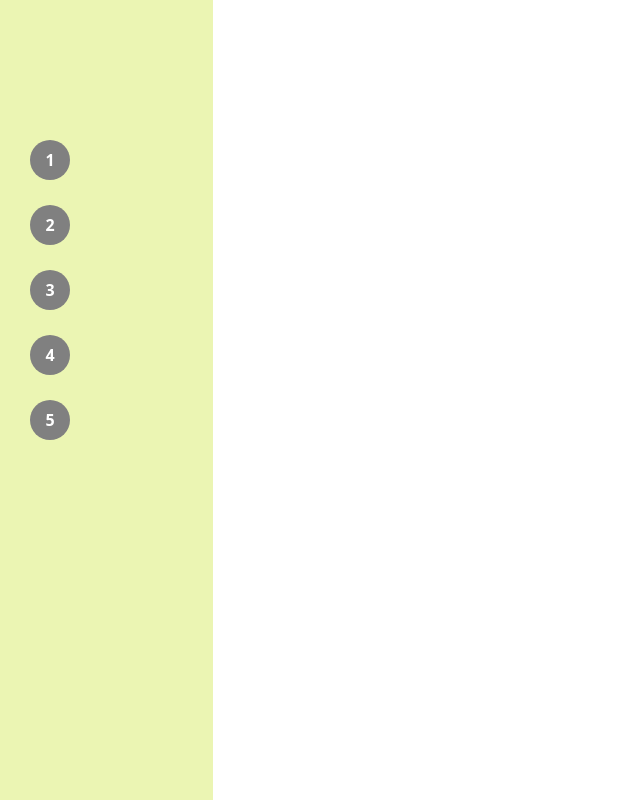
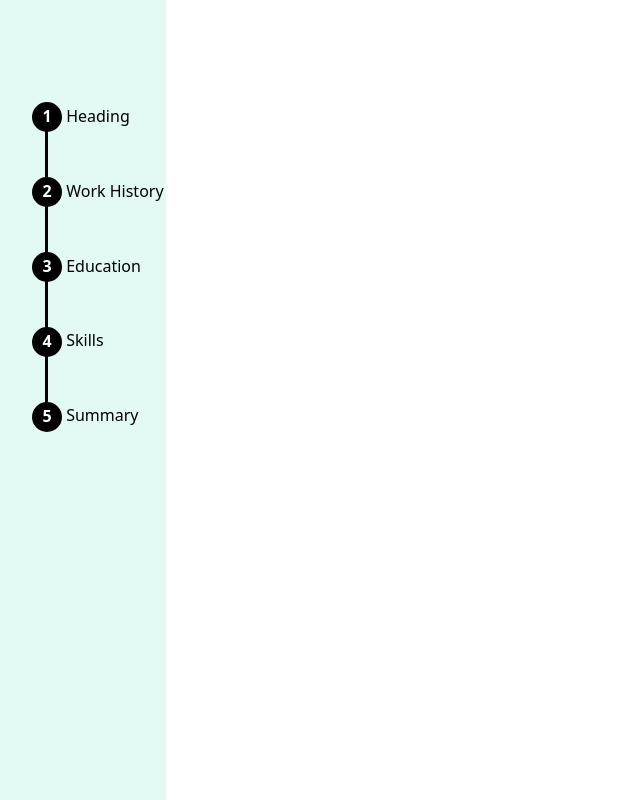
Before and after one commit to kamalALX/Django-cv-maker-app, a Django app: template website/templates/cntc.html in a window 1280 px wide. Shown: the whole page, without its empty margins (0-640 px from the left). Run offline with Django 5.2, Linux system fonts and the light colour scheme; the template is opened without the code that fills it, so the values that code supplies are empty.

Commit message:
working on cntc page

```diff
--- a/website/templates/cntc_left_color.html
+++ b/website/templates/cntc_left_color.html
@@ -1,36 +1,121 @@
 <style>
-  .left-color {
-    height: 100vh;
-    background-color: #ebf5b3; /* Choose your desired color */
-    position: relative; /* Change position to relative */
+
+  .left-yellow {
+    position: fixed;
+    top: 0;
+    left: 0;
+    width: 13%; /* Adjust to cover the desired percentage of the screen */
+    height: 100%;
+    background-color: #e3f9f4;
+    z-index: -1; /* Ensure it stays behind other elements */
   }
-  .circle {
-    width: 40px;
-    height: 40px;
-    border-radius: 50%;
-    background-color: #808080; /* Choose background color for the circle */
+
+
+  h2 {
+    margin: 50px 0  30px 0;
+  }
+
+  body {
+  }
+
+  .list-ic a {
+    color: black;
+    text-decoration: none;
+	font-weight: 500;
+  }
+
+
+  .list-ic li {
+    position: relative;
+  }
+
+  .list-ic li span {
+    display: inline-block;
+    width: 30px;
+    height: 30px;
+	font-weight: 600;
+    text-align: center;
+    line-height: 1.6em;
+    border-radius: 15px;
+    background: black;
+	border-style: solid;
+	border-width: 2px;
+	border-color: black;
+    color: white;
+    position: relative;
+  }
+
+  .list-ic li::before {
+    content: '';
     position: absolute;
-    left: 30px; /* Adjust the left position as needed */
-    transform: translateY(-50%);
-    display: flex;
-    justify-content: center;
-    align-items: center;
-    font-weight: bold;
-    color: #ffffff; /* Choose text color */
+    background: black;
+    z-index: -1;
   }
+
+
+  .list-ic.vertical li {
+    list-style-type: none;
+  }
+
+  .list-ic.vertical li span {
+    margin: 1.4em 0;
+  }
+  .list-ic.vertical li::before {
+    top: -35px;
+    left: 13px;
+    width: 3px;
+    height: 4em;
+  }
+
+  .list-ic li:first-child::before {
+    display: none;
+  }
+
+  <!-- .list-ic .active { -->
+  <!--   background: dodgerblue; -->
+  <!-- } -->
+
+  <!-- .list-ic .active ~ li { -->
+  <!--   background: lightblue; -->
+  <!-- } -->
+
+  <!-- .list-ic .active ~ li::before { -->
+  <!--   background: lightblue; -->
+  <!-- } -->
+
+  .lis {
+	  position: absolute;
+	  top: 10%;
+  }
+
 </style>
 
-<div class="container-fluid">
-  <div class="row">
-    <div class="col-md-2 left-color">
-        <div class="circle" style="top: 20%;">1</div> <!-- 1st circle -->
-        <div class="circle" style="top: calc(20% + 65px);">2</div> <!-- 2nd circle -->
-        <div class="circle" style="top: calc(20% + 130px);">3</div> <!-- 3rd circle -->
-        <div class="circle" style="top: calc(20% + 195px);">4</div> <!-- 4th circle -->
-        <div class="circle" style="top: calc(20% + 260px);">5</div> <!-- 5th circle -->
-    </div>
 
-    <div class="col-md-10">
-    </div>
-  </div>
+<div class="left-yellow"></div>
+
+<div class="lis">
+<ul class="list-ic vertical">
+  <li>
+    <span>1</span>
+    <a href="#">Heading</a>
+  </li>
+  <li>
+    <span>2</span>
+    <a href="#">Work History</a>
+  </li>
+  <li>
+    <span>3</span>
+    <a href="#">Education</a>
+  </li>
+  <li>
+    <span>4</span>
+    <a href="#">Skills</a>
+  </li>
+  <li>
+    <span>5</span>
+    <a href="#">Summary</a>
+  </li>
+
+
+</ul>
 </div>
```
